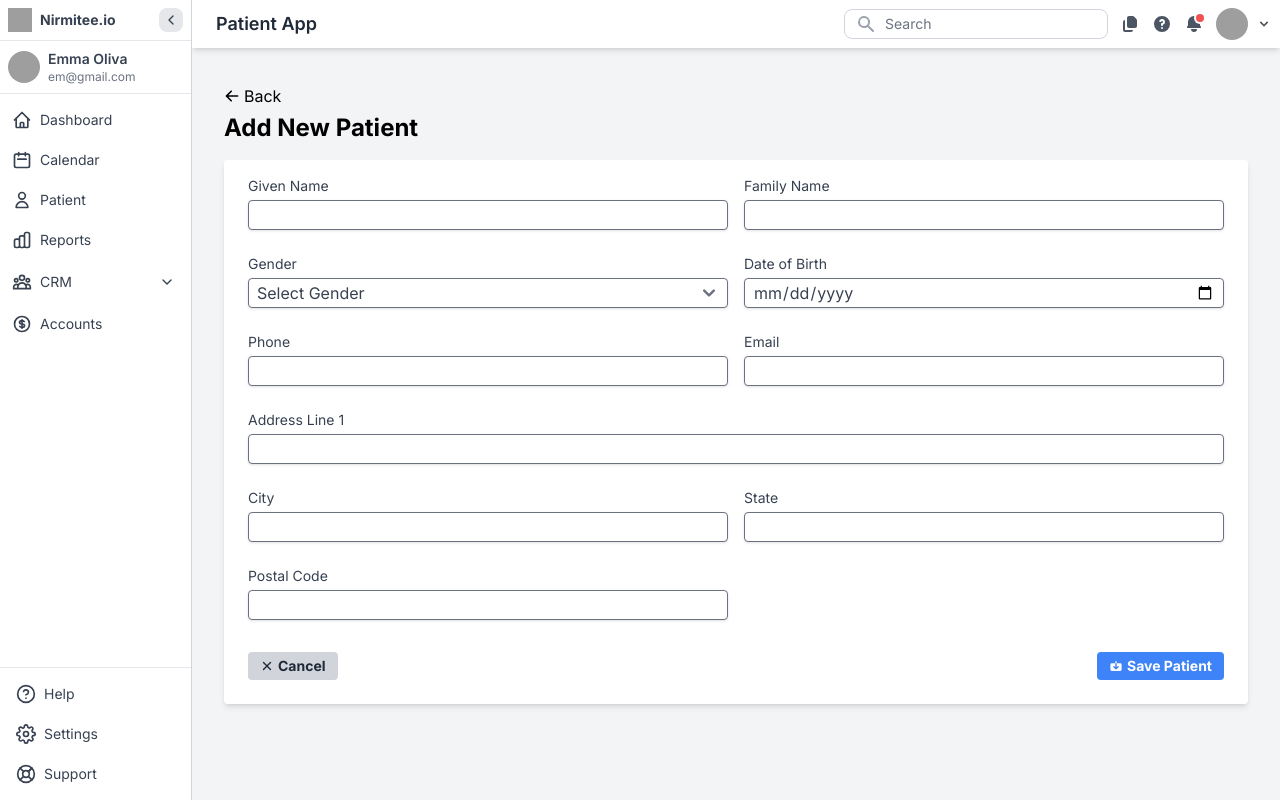
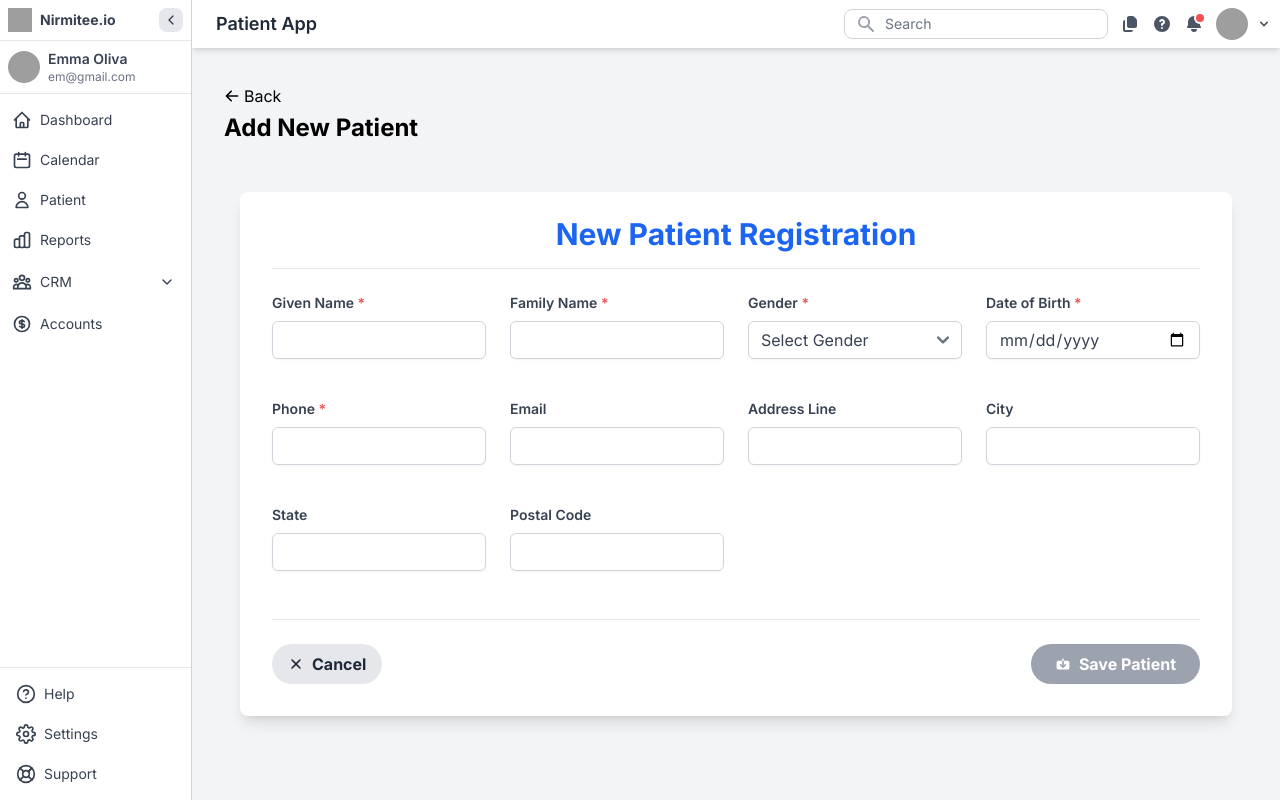
Before and after one commit to jitendrachoudhary9623/Patient-App, a Next.js app: page /patients/new in a window 1280 px wide. Built offline with nearby package versions, Linux system fonts and the light colour scheme; grey boxes are pictures that could not be loaded.

Commit message:
Fixed few issues

```diff
--- a/package.json
+++ b/package.json
@@ -11,6 +11,7 @@
   "dependencies": {
     "@ant-design/icons": "^5.3.7",
     "@headlessui/react": "^2.1.1",
+    "@hookform/resolvers": "^3.9.0",
     "@types/fhir": "^0.0.41",
     "antd": "^5.19.0",
     "autoprefixer": "^10.4.19",
@@ -23,8 +24,10 @@
     "next": "14.2.4",
     "react": "^18",
     "react-dom": "^18",
+    "react-hook-form": "^7.52.1",
     "react-icons": "^5.2.1",
-    "react-table": "^7.8.0"
+    "react-table": "^7.8.0",
+    "zod": "^3.23.8"
   },
   "devDependencies": {
     "@types/node": "^20",
--- a/src/app/page.tsx
+++ b/src/app/page.tsx
@@ -86,7 +86,7 @@ export default function PatientListPage() {
   const columns = useMemo(() => [
     {
       Header: 'Patient',
-      accessor: (row: Patient) => getPatientName(row.resource.name),
+      accessor: (row: Patient) => getPatientName(row?.resource?.name),
       Cell: ({ value, row }: { value: string; row: { original: Patient } }) => (
         <div
           className="flex items-center cursor-pointer"
--- a/src/app/patients/page.tsx
+++ b/src/app/patients/page.tsx
@@ -86,11 +86,11 @@ export default function PatientListPage() {
   const columns = useMemo(() => [
     {
       Header: 'Patient',
-      accessor: (row: Patient) => getPatientName(row.resource.name),
-      Cell: ({ value, row }: { value: string; row: { original: Patient } }) => (
+      accessor: (row: PatientResource) => getPatientName(row?.name),
+      Cell: ({ value, row }: { value: string; row: { original: PatientResource } }) => (
         <div
           className="flex items-center cursor-pointer"
-          onClick={() => router.push(`/patients/${row.original.resource.id}/edit`)}
+          onClick={() => router.push(`/patients/${row.original.id}/edit`)}
         >
           <img className="h-8 w-8 rounded-full mr-2" src={`https://ui-avatars.com/api/?name=${value}&background=random`} alt="" />
           {value}
@@ -99,11 +99,11 @@ export default function PatientListPage() {
     },
     {
       Header: 'Gender',
-      accessor: (row: Patient) => row.resource.gender || 'Unknown',
-      Cell: ({ value, row }: { value: string; row: { original: Patient } }) => (
+      accessor: (row: PatientResource) => row?.gender || 'Unknown',
+      Cell: ({ value, row }: { value: string; row: { original: PatientResource } }) => (
         <div
           className="cursor-pointer"
-          onClick={() => router.push(`/patients/new/${row.original.resource.id}/edit`)}
+          onClick={() => router.push(`/patients/new/${row.original.id}/edit`)}
         >
           {value}
         </div>
@@ -111,11 +111,11 @@ export default function PatientListPage() {
     },
     {
       Header: 'Date of Birth',
-      accessor: (row: Patient) => row.resource.birthDate,
-      Cell: ({ value, row }: { value: string; row: { original: Patient } }) => (
+      accessor: (row: PatientResource) => row?.birthDate,
+      Cell: ({ value, row }: { value: string; row: { original: PatientResource } }) => (
         <div
           className="cursor-pointer"
-          onClick={() => router.push(`/patients/new/${row.original.resource.id}/edit`)}
+          onClick={() => router.push(`/patients/new/${row.original.id}/edit`)}
         >
           {formatDate(value)}
         </div>
@@ -123,18 +123,18 @@ export default function PatientListPage() {
     },
     {
       Header: 'Address',
-      accessor: (row: Patient) => {
+      accessor: (row: PatientResource) => {
         const addressParts = [
-          row.resource.address?.[0]?.city,
-          row.resource.address?.[0]?.state,
+          row?.address?.[0]?.city,
+          row?.address?.[0]?.state,
         ].filter(part => !!part); // Remove all empty values
         const address = addressParts.join(','); // Join by ', '
         return address || '-'; // If result is empty, show '-'
       },
-      Cell: ({ value, row }: { value: string; row: { original: Patient } }) => (
+      Cell: ({ value, row }: { value: string; row: { original: PatientResource } }) => (
         <div
           className="cursor-pointer"
-          onClick={() => router.push(`/patients/${row.original.resource.id}`)}
+          onClick={() => router.push(`/patients/${row.original.id}`)}
         >
           {value}
         </div>
@@ -142,11 +142,11 @@ export default function PatientListPage() {
     },
     {
       Header: 'Last Updated',
-      accessor: (row: Patient) => row.resource.meta?.lastUpdated,
-      Cell: ({ value, row }: { value: string; row: { original: Patient } }) => (
+      accessor: (row: PatientResource) => row?.meta?.lastUpdated,
+      Cell: ({ value, row }: { value: string; row: { original: PatientResource } }) => (
         <div
           className="cursor-pointer"
-          onClick={() => router.push(`/patients/${row.original.resource.id}`)}
+          onClick={() => router.push(`/patients/${row.original.id}`)}
         >
           {formatDate(value)}
         </div>
@@ -189,7 +189,7 @@ export default function PatientListPage() {
   useEffect(() => {
     const handler = debounce((nextValue) => {
       setDebouncedSearchTerm(nextValue);
-    }, 300); // 300ms debounce time
+    }, 1000); // 300ms debounce time
 
     handler(searchTerm);
 
--- a/src/components/PatientForm.tsx
+++ b/src/components/PatientForm.tsx
@@ -2,49 +2,40 @@
 
 import React, { useState, useEffect } from 'react';
 import { useRouter } from 'next/navigation';
-import { HiSave, HiX, HiArrowLeft } from 'react-icons/hi';
+import { useForm, SubmitHandler, Controller } from 'react-hook-form';
+import { zodResolver } from '@hookform/resolvers/zod';
+import { z } from 'zod';
+import { HiSave, HiX, HiQuestionMarkCircle } from 'react-icons/hi';
+
+const patientSchema = z.object({
+  givenName: z.string().min(1, 'Given name is required'),
+  familyName: z.string().min(1, 'Family name is required'),
+  gender: z.enum(['male', 'female', 'other'], { required_error: 'Gender is required' }),
+  birthDate: z.string().refine((date) => {
+    const birthDate = new Date(date);
+    const today = new Date();
+    return birthDate < today && (today.getFullYear() - birthDate.getFullYear()) <= 120;
+  }, { message: 'Invalid date of birth' }),
+  phone: z.string().regex(/^\+?[0-9()-\s]+$/, 'Invalid phone number format'),
+  email: z.string().email('Invalid email format').optional().or(z.literal(''))
+});
+
+type PatientFormData = z.infer<typeof patientSchema>;
 
 interface PatientFormProps {
-  patientId?: string; // If provided, we're in edit mode
+  patientId?: string;
 }
 
-interface PatientFormData {
-  givenName: string;
-  familyName: string;
-  gender: string;
-  birthDate: string;
-  phone: string;
-  email: string;
-  address: {
-    line1: string;
-    city: string;
-    state: string;
-    postalCode: string;
-  };
-}
-
-const initialFormData: PatientFormData = {
-  givenName: '',
-  familyName: '',
-  gender: '',
-  birthDate: '',
-  phone: '',
-  email: '',
-  address: {
-    line1: '',
-    city: '',
-    state: '',
-    postalCode: '',
-  },
-};
-
 const PatientForm: React.FC<PatientFormProps> = ({ patientId }) => {
-  const [formData, setFormData] = useState<PatientFormData>(initialFormData);
+  const router = useRouter();
   const [loading, setLoading] = useState(false);
   const [error, setError] = useState<string | null>(null);
   const [message, setMessage] = useState<string | null>(null);
 
-  const router = useRouter();
+  const { control, handleSubmit, reset, formState: { errors, isSubmitting, isDirty, isValid } } = useForm<PatientFormData>({
+    resolver: zodResolver(patientSchema),
+    mode: 'onChange',
+  });
 
   useEffect(() => {
     if (patientId) {
@@ -58,7 +49,7 @@ const PatientForm: React.FC<PatientFormProps> = ({ patientId }) => {
       const response = await fetch(`/api/patients?id=${patientId}`);
       if (!response.ok) throw new Error('Failed to fetch patient data');
       const patientData = await response.json();
-      setFormData({
+      reset({
         givenName: patientData.name?.[0]?.given?.join(' ') || '',
         familyName: patientData.name?.[0]?.family || '',
         gender: patientData.gender || '',
@@ -79,101 +70,32 @@ const PatientForm: React.FC<PatientFormProps> = ({ patientId }) => {
     }
   };
 
-  const handleInputChange = (e: React.ChangeEvent<HTMLInputElement | HTMLSelectElement>) => {
-    const { name, value } = e.target;
-    if (name.startsWith('address.')) {
-      const addressField = name.split('.')[1];
-      setFormData(prev => ({
-        ...prev,
-        address: {
-          ...prev.address,
-          [addressField]: value,
-        },
-      }));
-    } else {
-      setFormData(prev => ({ ...prev, [name]: value }));
-    }
-  };
-
-  const validateForm = (): boolean => {
-    // Reset error before validation
-    setError(null);
-
-    // Name validations
-    if (!/^[a-zA-Z\s-']+$/.test(formData.givenName)) {
-      setError('Given name should contain only letters, spaces, hyphens, or apostrophes');
-      return false;
-    }
-    if (!/^[a-zA-Z\s-']+$/.test(formData.familyName)) {
-      setError('Family name should contain only letters, spaces, hyphens, or apostrophes');
-      return false;
-    }
-
-    // Date of birth validation
-    const birthDate = new Date(formData.birthDate);
-    const today = new Date();
-    if (birthDate > today) {
-      setError('Date of birth cannot be in the future');
-      return false;
-    }
-    if (today.getFullYear() - birthDate.getFullYear() > 120) {
-      setError('Invalid date of birth. Age cannot exceed 120 years');
-      return false;
-    }
-
-    // Phone number validation (basic format check)
-    if (formData.phone && !/^\+?[0-9()-\s]+$/.test(formData.phone)) {
-      setError('Invalid phone number format');
-      return false;
-    }
-
-    // Email validation
-    if (formData.email && !/^[^\s@]+@[^\s@]+\.[^\s@]+$/.test(formData.email)) {
-      setError('Invalid email format');
-      return false;
-    }
-
-    // Postal code validation (basic format check, adjust as needed)
-    if (formData.address.postalCode && !/^[0-9]{5}(-[0-9]{4})?$/.test(formData.address.postalCode)) {
-      setError('Invalid postal code format');
-      return false;
-    }
-
-    return true;
-  };
-
-  const handleSubmit = async (e: React.FormEvent) => {
-    e.preventDefault();
+  const onSubmit: SubmitHandler<PatientFormData> = async (data) => {
     setLoading(true);
     setError(null);
-
-    if (!validateForm()) {
-      setLoading(false);
-      return;
-    }
 
     const patientData = {
       resourceType: 'Patient',
       name: [
         {
           use: 'official',
-          family: formData.familyName,
-          given: [formData.givenName],
+          family: data.familyName,
+          given: [data.givenName],
         },
       ],
-      gender: formData.gender,
-      birthDate: formData.birthDate,
+      gender: data.gender,
+      birthDate: data.birthDate,
       telecom: [
-        { system: 'phone', value: formData.phone },
-        { system: 'email', value: formData.email },
+        { system: 'phone', value: data.phone },
+        { system: 'email', value: data.email },
       ],
       address: [
         {
           use: 'home',
-          line: [formData.address.line1],
-          city: formData.address.city,
-          state: formData.address.state,
-          postalCode: formData.address.postalCode,
+          line: [data?.address?.line1],
+          city: data?.address?.city,
+          state: data?.address?.state,
+          postalCode: data?.address?.postalCode,
         },
       ],
     };
@@ -181,11 +103,6 @@ const PatientForm: React.FC<PatientFormProps> = ({ patientId }) => {
     try {
       const url = patientId ? `/api/patients/${patientId}` : '/api/patients';
       const method = patientId ? 'PUT' : 'POST';
-      console.log({
-        url,
-        method,
-        patientData,
-      })
       const response = await fetch(url, {
         method,
         headers: {
@@ -196,12 +113,8 @@ const PatientForm: React.FC<PatientFormProps> = ({ patientId }) => {
 
       if (!response.ok) throw new Error('Failed to save patient data');
 
-      if (patientId) {
-        setMessage('Patient data updated successfully');
-      }else {
-        router.push('/patients'); // Redirect to patient list after successful save
-
-      }
+      setMessage(patientId ? 'Patient data updated successfully' : 'Patient data saved successfully');
+      setTimeout(() => router.push('/patients'), 2000);
     } catch (err) {
       setError('Failed to save patient data. Please try again.');
     } finally {
@@ -209,184 +122,168 @@ const PatientForm: React.FC<PatientFormProps> = ({ patientId }) => {
     }
   };
 
-  if (loading) return <div>Loading...</div>;
+  if (loading) return <div className="flex justify-center items-center h-screen">Loading...</div>;
 
   return (
-    <form onSubmit={handleSubmit} className="bg-white shadow-md rounded px-6 pt-4 pb-6 mb-4 grid grid-cols-1 md:grid-cols-2 gap-4 text-sm">
-      {error && <div className="bg-red-100 border border-red-400 text-red-700 px-4 py-3 rounded mb-4 md:col-span-2" role="alert">{error}</div>}
-      {message && <div className="bg-green-100 border border-green-400 text-green-700 px-4 py-3 rounded mb-4 md:col-span-2" role="alert">{message}</div>}
-      <div className="mb-2">
-        <label className="block text-gray-700 mb-1" htmlFor="givenName">
-          Given Name
-        </label>
-        <input
-          className="shadow appearance-none border rounded w-full py-1 px-2 text-gray-700 leading-tight focus:outline-none focus:shadow-outline"
-          id="givenName"
+    <div className="container mx-auto px-4 py-8 max-w-6xl">
+      <form onSubmit={handleSubmit(onSubmit)} className="bg-white shadow-lg rounded-lg px-8 pt-6 pb-8 mb-4">
+        <h2 className="text-3xl font-bold mb-6 text-center text-blue-600 border-b pb-4">
+          {patientId ? 'Update Patient Information' : 'New Patient Registration'}
+        </h2>
+        {error && <div className="bg-red-100 border-l-4 border-red-500 text-red-700 p-4 mb-4" role="alert">{error}</div>}
+        {message && <div className="bg-green-100 border-l-4 border-green-500 text-green-700 p-4 mb-4" role="alert">{message}</div>}
+
+        <div className="grid grid-cols-1 md:grid-cols-2 lg:grid-cols-3 xl:grid-cols-4 gap-6">
+          <InputField
+            control={control}
+            name="givenName"
+            label="Given Name"
             type="text"
-          name="givenName"
-          value={formData.givenName}
-          onChange={handleInputChange}
             required
+            errors={errors}
+          />
+          <InputField
+            control={control}
+            name="familyName"
+            label="Family Name"
+            type="text"
+            required
+            errors={errors}
+          />
+          <InputField
+            control={control}
+            name="gender"
+            label="Gender"
+            type="select"
+            options={[
+              { value: 'male', label: 'Male' },
+              { value: 'female', label: 'Female' },
+              { value: 'other', label: 'Other' },
+            ]}
+            required
+            errors={errors}
+          />
+          <InputField
+            control={control}
+            name="birthDate"
+            label="Date of Birth"
+            type="date"
+            required
+            errors={errors}
+          />
+          <InputField
+            control={control}
+            name="phone"
+            label="Phone"
+            type="tel"
+            required
+            errors={errors}
+          />
+          <InputField
+            control={control}
+            name="email"
+            label="Email"
+            type="email"
+            errors={errors}
+          />
+          <InputField
+            control={control}
+            name="address.line1"
+            label="Address Line"
+            type="text"
+            errors={errors}
+          />
+          <InputField
+            control={control}
+            name="address.city"
+            label="City"
+            type="text"
+            errors={errors}
+          />
+          <InputField
+            control={control}
+            name="address.state"
+            label="State"
+            type="text"
+            errors={errors}
+          />
+          <InputField
+            control={control}
+            name="address.postalCode"
+            label="Postal Code"
+            type="text"
+            errors={errors}
           />
         </div>
 
-      <div className="mb-2">
-        <label className="block text-gray-700 mb-1" htmlFor="familyName">
-          Family Name
-        </label>
-        <input
-          className="shadow appearance-none border rounded w-full py-1 px-2 text-gray-700 leading-tight focus:outline-none focus:shadow-outline"
-          id="familyName"
-          type="text"
-          name="familyName"
-          value={formData.familyName}
-          onChange={handleInputChange}
-          required
-        />
-      </div>
-
-      <div className="mb-2">
-        <label className="block text-gray-700 mb-1" htmlFor="gender">
-          Gender
-        </label>
-        <select
-          className="shadow appearance-none border rounded w-full py-1 px-2 text-gray-700 leading-tight focus:outline-none focus:shadow-outline"
-          id="gender"
-          name="gender"
-          value={formData.gender}
-          onChange={handleInputChange}
-          required
-        >
-          <option value="">Select Gender</option>
-          <option value="male">Male</option>
-          <option value="female">Female</option>
-          <option value="other">Other</option>
-        </select>
-      </div>
-
-      <div className="mb-2">
-        <label className="block text-gray-700 mb-1" htmlFor="birthDate">
-          Date of Birth
-        </label>
-        <input
-          className="shadow appearance-none border rounded w-full py-1 px-2 text-gray-700 leading-tight focus:outline-none focus:shadow-outline"
-          id="birthDate"
-          type="date"
-          name="birthDate"
-          value={formData.birthDate}
-          onChange={handleInputChange}
-          required
-          max={new Date().toISOString().split('T')[0]} // Set max date to today
-        />
-      </div>
-
-      <div className="mb-2">
-        <label className="block text-gray-700 mb-1" htmlFor="phone">
-          Phone
-        </label>
-        <input
-          className="shadow appearance-none border rounded w-full py-1 px-2 text-gray-700 leading-tight focus:outline-none focus:shadow-outline"
-          id="phone"
-          type="tel"
-          name="phone"
-          value={formData.phone}
-          onChange={handleInputChange}
-          required
-        />
-      </div>
-
-      <div className="mb-2">
-        <label className="block text-gray-700 mb-1" htmlFor="email">
-          Email
-        </label>
-        <input
-          className="shadow appearance-none border rounded w-full py-1 px-2 text-gray-700 leading-tight focus:outline-none focus:shadow-outline"
-          id="email"
-          type="email"
-          name="email"
-          value={formData.email}
-          onChange={handleInputChange}
-        />
-      </div>
-
-      <div className="mb-2 md:col-span-2">
-        <label className="block text-gray-700 mb-1" htmlFor="address.line1">
-          Address Line 1
-        </label>
-        <input
-          className="shadow appearance-none border rounded w-full py-1 px-2 text-gray-700 leading-tight focus:outline-none focus:shadow-outline"
-          id="address.line1"
-          type="text"
-          name="address.line1"
-          value={formData.address.line1}
-          onChange={handleInputChange}
-        />
-      </div>
-
-      <div className="mb-2">
-        <label className="block text-gray-700 mb-1" htmlFor="address.city">
-          City
-        </label>
-        <input
-          className="shadow appearance-none border rounded w-full py-1 px-2 text-gray-700 leading-tight focus:outline-none focus:shadow-outline"
-          id="address.city"
-          type="text"
-          name="address.city"
-          value={formData.address.city}
-          onChange={handleInputChange}
-        />
-      </div>
-
-      <div className="mb-2">
-        <label className="block text-gray-700 mb-1" htmlFor="address.state">
-          State
-        </label>
-        <input
-          className="shadow appearance-none border rounded w-full py-1 px-2 text-gray-700 leading-tight focus:outline-none focus:shadow-outline"
-          id="address.state"
-          type="text"
-          name="address.state"
-          value={formData.address.state}
-          onChange={handleInputChange}
-        />
-      </div>
-
-      <div className="mb-4">
-        <label className="block text-gray-700 mb-1" htmlFor="address.postalCode">
-          Postal Code
-        </label>
-        <input
-          className="shadow appearance-none border rounded w-full py-1 px-2 text-gray-700 leading-tight focus:outline-none focus:shadow-outline"
-          id="address.postalCode"
-          type="text"
-          name="address.postalCode"
-          value={formData.address.postalCode}
-          onChange={handleInputChange}
-        />
-      </div>
-
-      <div className="flex items-center justify-between md:col-span-2">
+        <div className="flex items-center justify-between mt-8 border-t pt-6">
           <button
-          className="bg-gray-300 hover:bg-gray-400 text-gray-800 font-bold py-1 px-3 rounded focus:outline-none focus:shadow-outline flex items-center"
+            className="bg-gray-200 hover:bg-gray-300 text-gray-800 font-bold py-2 px-4 rounded-full focus:outline-none focus:shadow-outline flex items-center transition duration-300 ease-in-out"
             type="button"
             onClick={() => router.push('/patients')}
           >
-          <HiX className="mr-1" />
+            <HiX className="mr-2" />
             Cancel
           </button>
-        <div className="flex space-x-2">
           <button
-            className="bg-blue-500 hover:bg-blue-700 text-white font-bold py-1 px-3 rounded focus:outline-none focus:shadow-outline flex items-center"
+            className={`${isDirty && isValid ? 'bg-blue-500 hover:bg-blue-600' : 'bg-gray-400 cursor-not-allowed'} text-white font-bold py-2 px-6 rounded-full focus:outline-none focus:shadow-outline flex items-center transition duration-300 ease-in-out`}
             type="submit"
-            disabled={loading}
+            disabled={isSubmitting || !isDirty || !isValid}
           >
-            <HiSave className="mr-1" />
-            {loading ? patientId ? 'Updating.. ' : 'Saving...' : patientId ? 'Update Patient' : 'Save Patient'}
+            <HiSave className="mr-2" />
+            {isSubmitting ? 'Saving...' : (patientId ? 'Update Patient' : 'Save Patient')}
           </button>
         </div>
+      </form>
     </div>
-    </form>
   );
 };
 
+interface InputFieldProps {
+  control: any;
+  name: string;
+  label: string;
+  type: string;
+  required?: boolean;
+  options?: { value: string; label: string }[];
+  errors: any;
+}
+
+const InputField: React.FC<InputFieldProps> = ({ control, name, label, type, required, options, errors }) => (
+  <div className="mb-4">
+    <label className="block text-gray-700 text-sm font-semibold mb-2" htmlFor={name}>
+      {label} {required && <span className="text-red-500">*</span>}
+    </label>
+    <Controller
+      name={name}
+      control={control}
+      render={({ field }) => (
+        type === 'select' ? (
+          <select
+            {...field}
+            className={`shadow-sm appearance-none border rounded-md w-full py-2 px-3 text-gray-700 leading-tight focus:outline-none focus:ring-2 focus:ring-blue-500 ${errors[name] ? 'border-red-500' : 'border-gray-300'}`}
+            id={name}
+          >
+            <option value="">Select {label}</option>
+            {options?.map((option) => (
+              <option key={option.value} value={option.value}>
+                {option.label}
+              </option>
+            ))}
+          </select>
+        ) : (
+          <input
+            {...field}
+            className={`shadow-sm appearance-none border rounded-md w-full py-2 px-3 text-gray-700 leading-tight focus:outline-none focus:ring-2 focus:ring-blue-500 ${errors[name] ? 'border-red-500' : 'border-gray-300'}`}
+            id={name}
+            type={type}
+            max={type === 'date' ? new Date().toISOString().split('T')[0] : undefined}
+          />
+        )
+      )}
+    />
+    {errors[name] && <p className="text-red-500 text-xs italic mt-1">{errors[name].message}</p>}
+  </div>
+);
+
 export default PatientForm;
```
Also changed, not shown: src/app/api/patients/[id]/route.ts (+14 -24 lines), src/app/api/patients/route.ts (+7 -82 lines), src/services/PatientService.ts (added, +70 -0 lines), 1 other file (tests, documents, lock files or other folders). Lines whose indentation alone changed are shown as unchanged.
